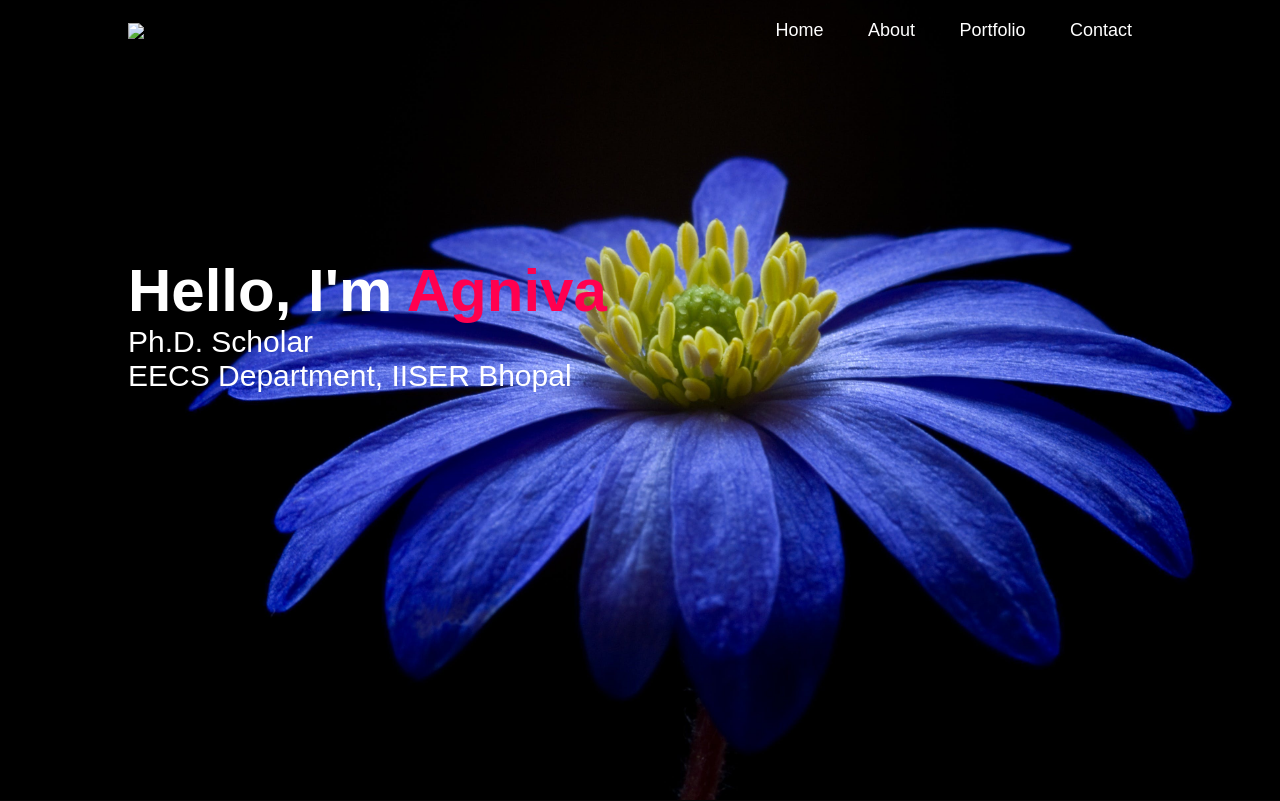
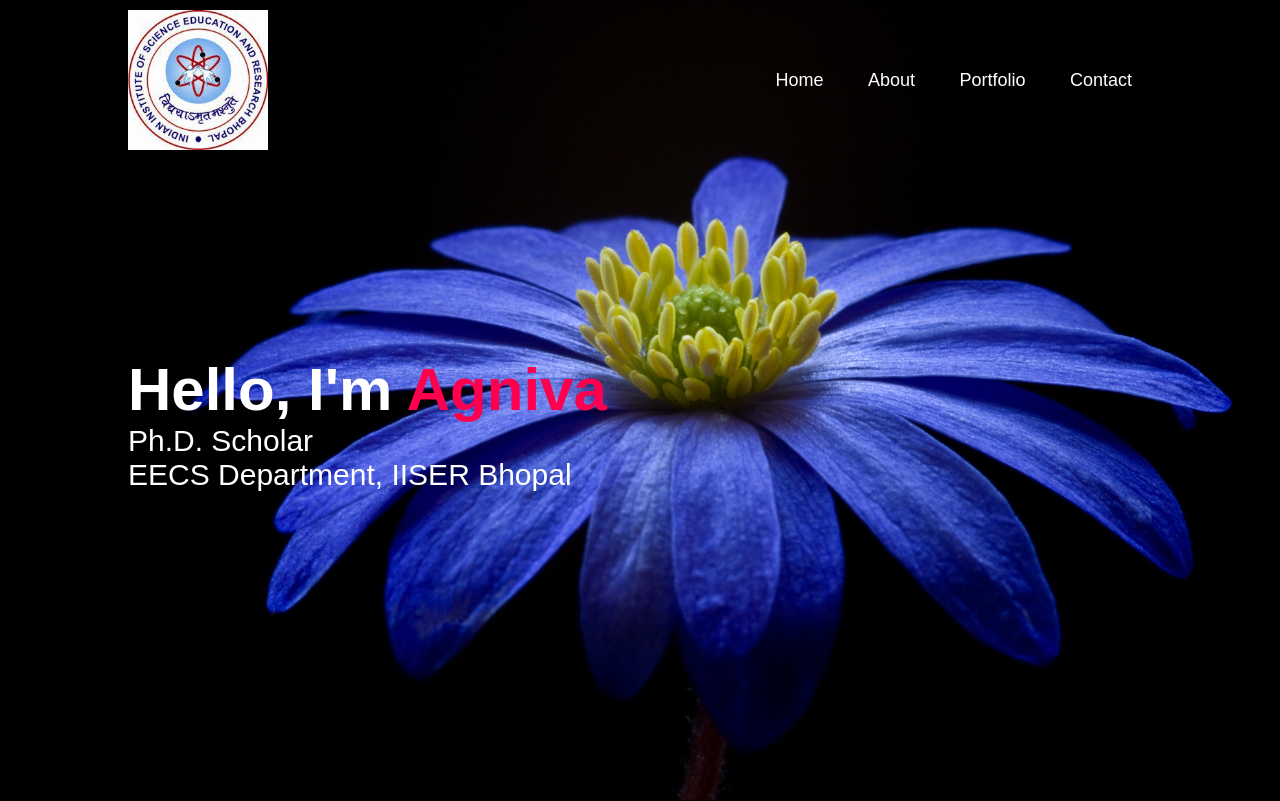
Before and after one commit to agniva22/Webpage, a plain HTML site: page index.html in a window 1280 px wide. Shown: the top 801 px of the page. Drawn offline with Linux system fonts and the light colour scheme.

Commit message:
Update index.html

```diff
--- a/index.html
+++ b/index.html
@@ -12,7 +12,7 @@
 <div id="header">
     <div class="container">
         <nav>
-            <img src="images/logo.png" class="logo">
+            <img src="images/logo.jpeg" class="logo">
             <ul id="sidemenu">
                 <li><a href="#header">Home</a></li>
                 <li><a href="#about">About</a></li>
```
